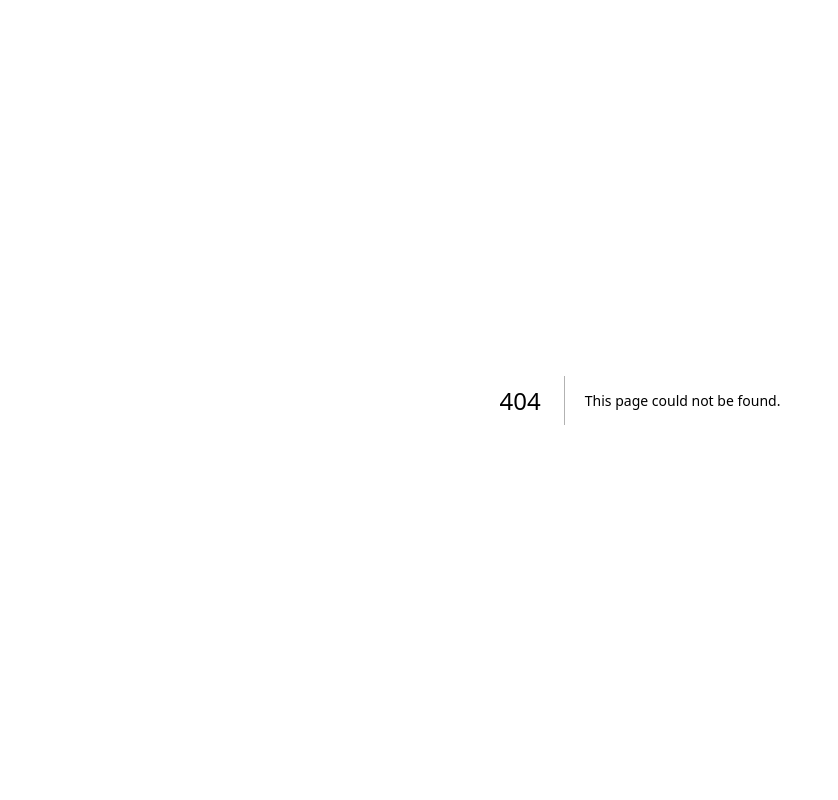
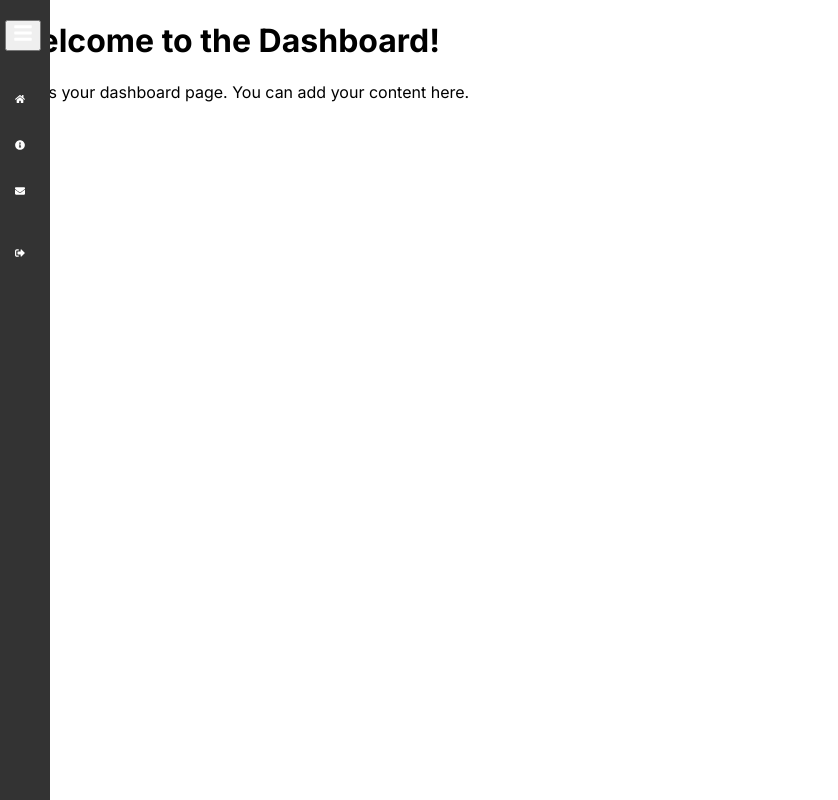
Before and after one commit to naimjasmi/ngcadmockup, a Next.js app: page /dashboard in a window 1280 px wide. Before the commit this address had no page. Shown: the whole page, without its empty margins (0-838 px from the left). Built offline with nearby package versions, Linux system fonts and the light colour scheme.

Commit message:
add side navigation and add minor styling for login and register page

```diff
--- /dev/null
+++ b/src/app/components/sidenav.css
@@ -0,0 +1,85 @@
+/* sideNav.css */
+
+.sidenav {
+    min-width: 50px; /* Set minimum width to prevent complete disappearance */
+    height: 100%;
+    position: fixed;
+    top: 0;
+    left: 0;
+    background-color: #333;
+    padding-top: 60px;
+    transition: width 0.3s ease; /* Add transition for width property */
+  }
+
+  .sidenav.open {
+    width: 250px; /* Adjusted width for open state */
+  }
+
+  .toggle-btn {
+    position: absolute;
+    top: 20px;
+    left: 10px;
+    cursor: pointer;
+    font-size: 20px;
+    color: #fff;
+    transition: left 0.3s ease; /* Transition added for left property */
+  }
+
+  .sidenav:not(.open) .toggle-btn {
+    left: 5px; /* Adjusted left position for closed state */
+  }
+
+  ul {
+    list-style-type: none;
+    padding: 0;
+  }
+
+  ul li {
+    padding: 15px;
+    color: #fff;
+    display: flex; /* Add display flex to align icon and text */
+    align-items: center; /* Align items vertically */
+  }
+
+  ul li svg {
+    margin-right: 10px; /* Add margin to separate icon from text */
+  }
+
+  ul li:hover {
+    background-color: #555;
+  }
+
+
+
+.logout {
+    position: fixed;
+    bottom: 0;
+    left: 0;
+    width: 100%;
+    padding: 0;
+    margin: 0;
+    list-style: none;
+    background-color: #333;
+    border-top: 1px solid #666;
+    transition: transform 0.3s ease; /* Add transition for smooth animation */
+    transform: translateY(100%);
+  }
+
+  .logout.visible {
+    transform: translateY(0);
+  }
+
+  .logout li {
+    padding: 15px;
+    color: #fff;
+    display: flex;
+    align-items: center;
+  }
+
+  .logout li svg {
+    margin-right: 10px;
+  }
+
+  .logout li:hover {
+    background-color: #555;
+  }
--- /dev/null
+++ b/src/app/components/sidenav.js
@@ -0,0 +1,52 @@
+'use client';
+import React, { useState } from 'react';
+import { FaBars, FaHome, FaInfoCircle, FaEnvelope, FaSignOutAlt } from 'react-icons/fa'; // Import icons
+import './sideNav.css';
+
+const SideNav = () => {
+  const [isNavOpen, setIsNavOpen] = useState(false);
+
+  const toggleNav = () => {
+    setIsNavOpen(!isNavOpen);
+  };
+
+  const collapsedWidth = 40; // Width of the hamburger icon plus padding
+
+  return (
+    <div className={`sidenav ${isNavOpen ? 'open' : ''}`} style={{ width: isNavOpen ? '250px' : `${collapsedWidth}px` }}>
+      <button className="toggle-btn" onClick={toggleNav}>
+        <FaBars />
+      </button>
+      <ul>
+        {isNavOpen && (
+          <>
+            <li><FaHome /> Home</li>
+            <li><FaInfoCircle /> About</li>
+            <li><FaEnvelope /> Contact</li>
+          </>
+        )}
+        {!isNavOpen && (
+          <>
+            <li><FaHome /></li>
+            <li><FaInfoCircle /></li>
+            <li><FaEnvelope /></li>
+          </>
+        )}
+      </ul>
+      <ul>
+      {isNavOpen && (
+          <>
+            <li><FaSignOutAlt /> Log out</li>
+          </>
+        )}
+        {!isNavOpen && (
+          <>
+            <li><FaSignOutAlt /></li>
+          </>
+        )}
+      </ul>
+    </div>
+  );
+};
+
+export default SideNav;
--- /dev/null
+++ b/src/app/dashboard/dashboard.module.css
@@ -0,0 +1,12 @@
+.main {
+    padding: 20px; /* Add padding for better visual separation */
+    /* Adjust margin-left when side nav is open */
+    margin-left: 250px;
+}
+
+/* Media query to adjust margin-left when side nav is collapsed */
+@media (max-width: 250px) {
+    .main {
+        margin-left: 40px;
+    }
+}
--- /dev/null
+++ b/src/app/dashboard/page.js
@@ -0,0 +1,18 @@
+import React from 'react';
+import SideNav from "@/app/components/sidenav";
+import './dashboard.module.css'; // Import CSS file
+
+const Dashboard = () => {
+    return (
+        <>
+        <SideNav/>
+            <div className="main">
+                <h1>Welcome to the Dashboard!</h1>
+                <p>This is your dashboard page. You can add your content here.</p>
+            </div>
+        </>
+
+    );
+};
+
+export default Dashboard;
--- a/src/app/page.js
+++ b/src/app/page.js
@@ -1,8 +1,10 @@
 import Image from "next/image";
+import SideNav from "./components/sidenav";
 
 export default function Home() {
   return (
     <main className="flex min-h-screen flex-col items-center justify-between p-24">
+    <SideNav/>
       <div className="z-10 max-w-5xl w-full items-center justify-between font-mono text-sm lg:flex">
         <p className="fixed left-0 top-0 flex w-full justify-center border-b border-gray-300 bg-gradient-to-b from-zinc-200 pb-6 pt-8 backdrop-blur-2xl dark:border-neutral-800 dark:bg-zinc-800/30 dark:from-inherit lg:static lg:w-auto  lg:rounded-xl lg:border lg:bg-gray-200 lg:p-4 lg:dark:bg-zinc-800/30">
           Get started by editing&nbsp;
```
Also changed, not shown: src/app/login/page.js (+7 -1 lines), src/app/register/page.js (+24 -0 lines), src/app/register/register.module.css (+12 -0 lines).
